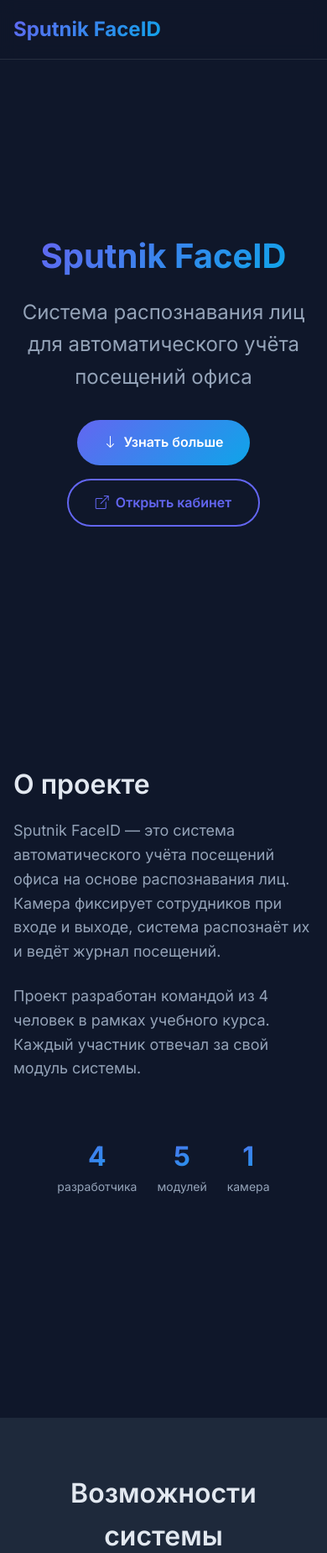
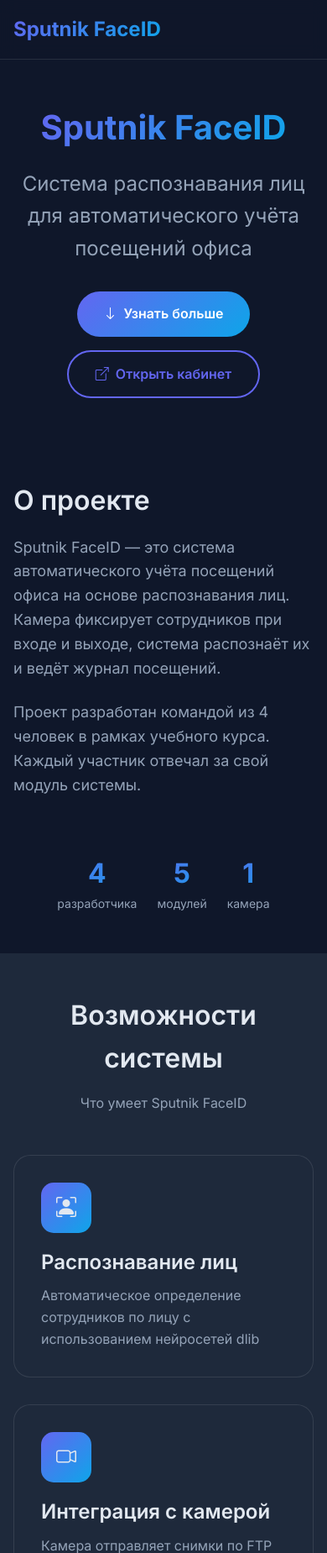
Before and after one commit to Whatdidu/MOLT_Slazhivanie_FaceRecVisitLog, a FastAPI app: page /showcase/ in a window 390 px wide. Shown: the top 1849 px of the page at 84% size. Run offline with FastAPI, Linux system fonts and the light colour scheme.

Commit message:
Showcase: уменьшены отступы между секциями

```diff
--- a/app/templates/showcase/base.html
+++ b/app/templates/showcase/base.html
@@ -88,8 +88,7 @@
 
         /* Sections */
         section {
-            min-height: 100vh;
-            padding: 6rem 2rem;
+            padding: 4rem 2rem;
         }
 
         .container {
@@ -436,7 +435,7 @@
             }
 
             section {
-                padding: 4rem 1rem;
+                padding: 3rem 1rem;
             }
 
             .stats {
```
